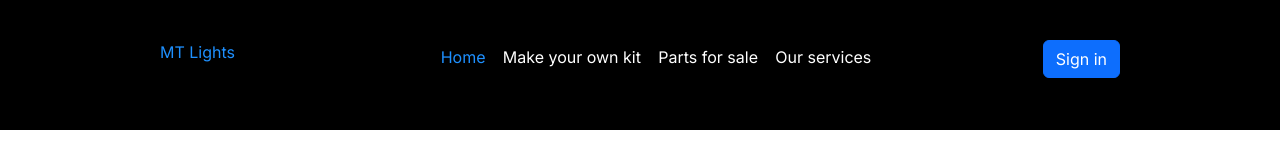
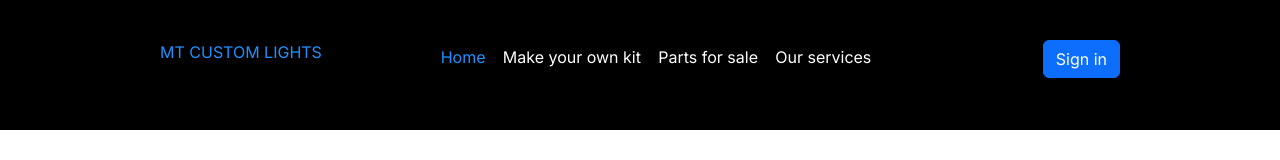
Before and after one commit to kennataddese6/threecars, a Next.js app: page / in a window 1280 px wide. Shown: the top 160 px of the page. Built offline with nearby package versions, Linux system fonts and the light colour scheme.

Commit message:
add comapny

```diff
--- a/app/kit/[id]/page.tsx
+++ b/app/kit/[id]/page.tsx
@@ -289,7 +289,7 @@ export default function BuildCarkit({ params }: { params: Paramter }) {
       {/* Header */}
       <div className="headerContainer col-lg-12">
         <div className="headerSubContainer col-lg-11 col-xl-9">
-          <div className="logoContainer col-lg-3">MT Lights</div>
+          <div className="logoContainer col-lg-3">MT CUSTOM LIGHTS</div>
           <ul className="headerList col-lg-8 col-xl-6">
             {headerListItems.map((item, index) => (
               <li
--- a/app/kit/page.tsx
+++ b/app/kit/page.tsx
@@ -156,7 +156,7 @@ export default function Car() {
       {/* Header */}
       <div className="headerContainer col-lg-12">
         <div className="headerSubContainer col-lg-11 col-xl-9">
-          <div className="logoContainer col-lg-3">MT Lights</div>
+          <div className="logoContainer col-lg-3">MT CUSTOM LIGHTS</div>
           <ul className="headerList col-lg-8 col-xl-6">
             {headerListItems.map((item, index) => (
               <li
--- a/app/page.tsx
+++ b/app/page.tsx
@@ -52,7 +52,7 @@ export default function Home() {
       <ToastContainer theme="dark" />
       <div className="headerContainer col-lg-12">
         <div className="headerSubContainer col-lg-11 col-xl-9">
-          <div className="logoContainer col-lg-3">MT Lights</div>
+          <div className="logoContainer col-lg-3">MT CUSTOM LIGHTS</div>
           <ul className="headerList col-lg-8 col-xl-6">
             {headerListItems.map((item, index) => (
               <li
```
